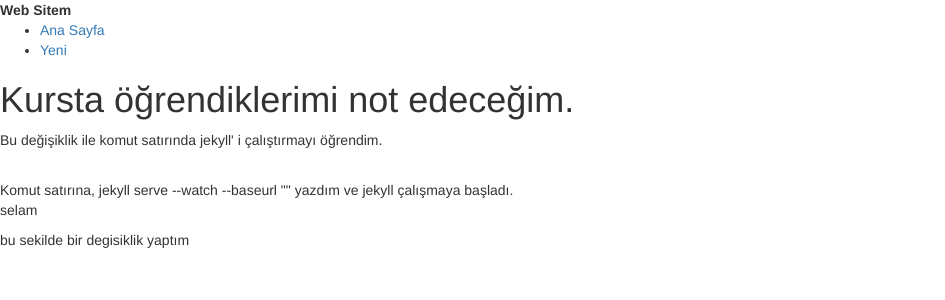
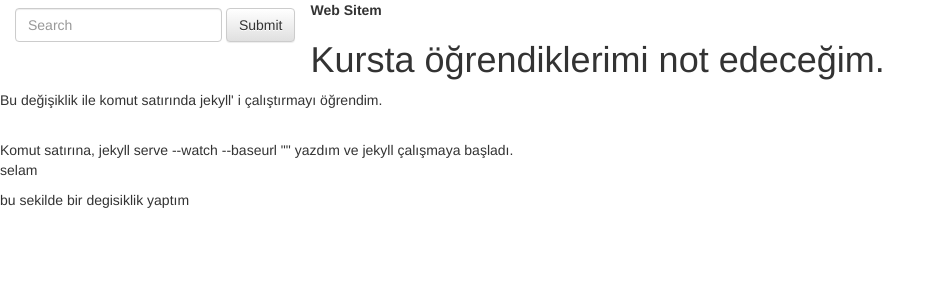
Before and after one commit to baranyucel/depo, a Jekyll site: the page built from index.html, in a window 1280 px wide. Shown: the top 300 px of the page, without its empty margins (0-945 px from the left). Built offline with Jekyll 4.4.1, drawn with Linux system fonts in a browser that asks for light colours; Markdown is read by kramdown in place of the engine named in the settings.

Commit message:
css nav bar

```diff
--- a/_layouts/default.html
+++ b/_layouts/default.html
@@ -18,12 +18,13 @@
 <header>
 
   <strong>Web Sitem</strong>
-<nav>
-  <ul>
-    <li><a href="index.html">Ana Sayfa</a></li>
-    <li><a href="yeni.html">Yeni</a></li>
-  </ul>
-</nav>
+
+  <form class="navbar-form navbar-left" role="search">
+    <div class="form-group">
+      <input type="text" class="form-control" placeholder="Search">
+    </div>
+    <button type="submit" class="btn btn-default">Submit</button>
+  </form>
 </header>
 
     {{content}}
```
